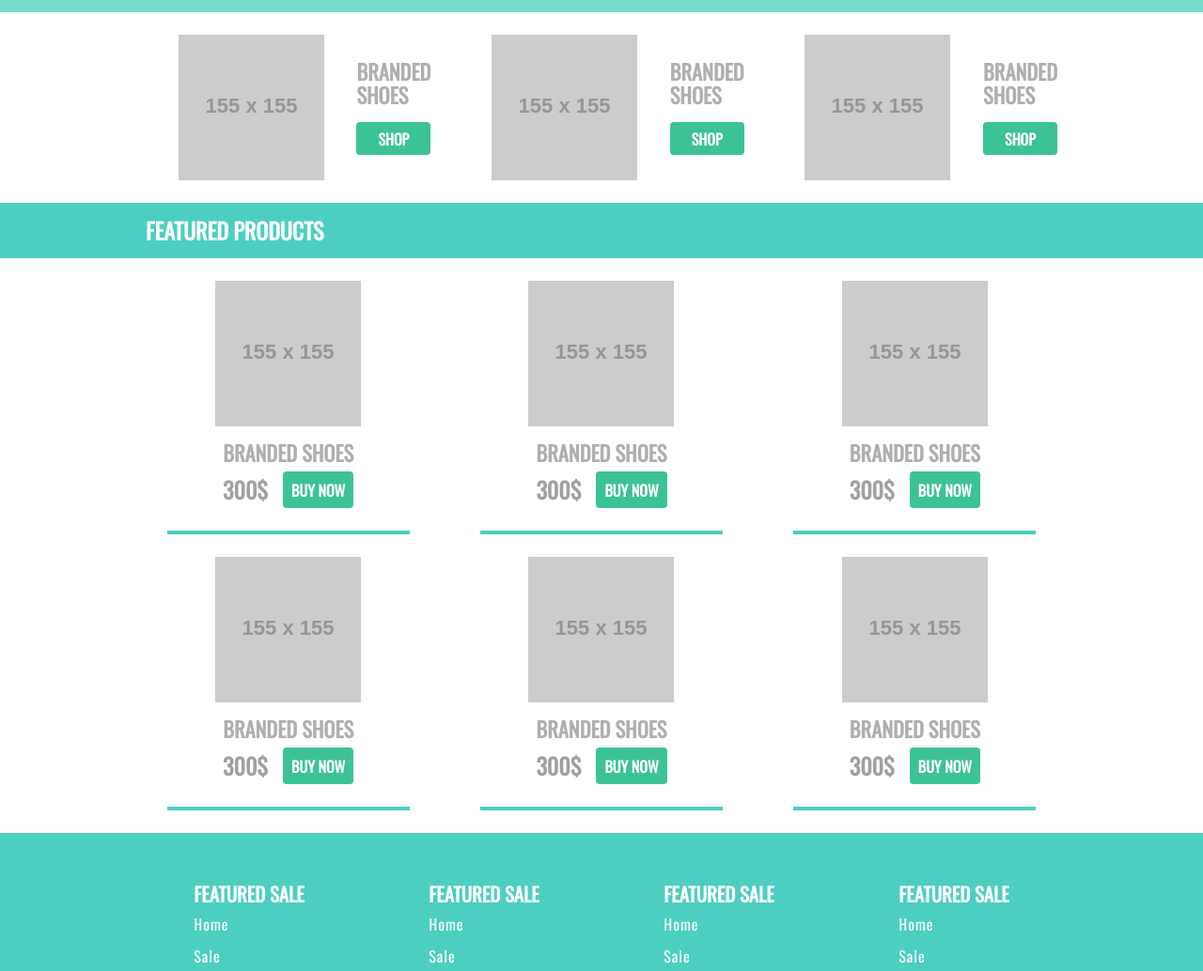
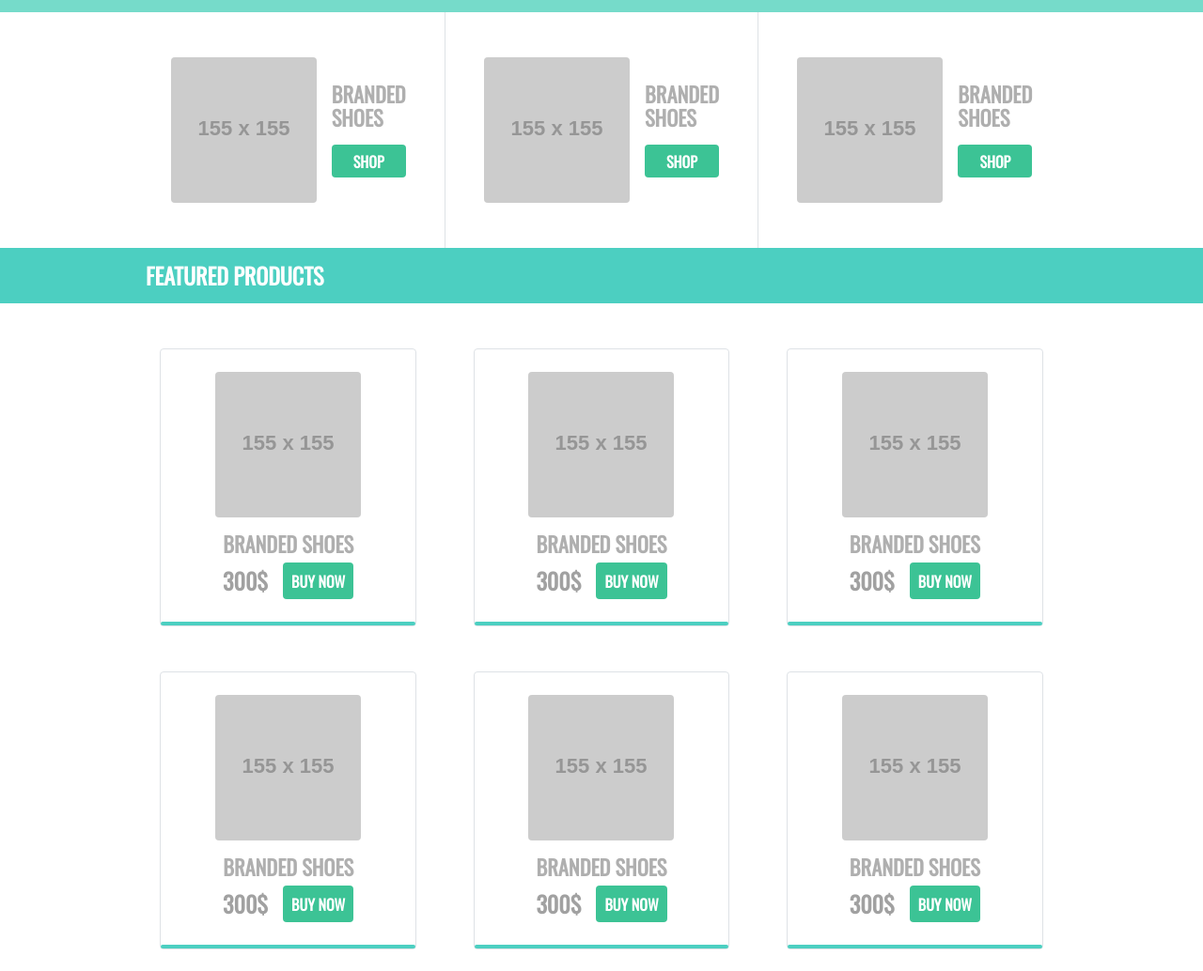
Before and after one commit to MikhailBelijj1997/aditti, a website: page index.html in a window 1280 px wide. Shown: the part 563-1597 px from the top of the page at 94% size. Drawn offline with nearby package versions, Linux system fonts and the light colour scheme; placeholder pictures from the web are drawn by us.

Commit message:
correction

```diff
--- a/assets/css/_variables.scss
+++ b/assets/css/_variables.scss
@@ -7,6 +7,7 @@ $color-logotype: #3cc3b5;
 $color-price: #a1a1a1;
 
 $bg-nav: #4ccfc1;
+$bg-copyright: #2da89b;
 
 $color-nav-link: #fff;
 $color-nav-link-hover: #f0f0f0;
--- a/assets/css/main.scss
+++ b/assets/css/main.scss
@@ -1,10 +1,5 @@
 @import "_variables.scss";
 @import "_mixin.scss";
-
-.m_auto{
-    display: block;
-    margin: 0 auto;
-}
 
 html, body{
     font-size: $font-size-base;
@@ -176,6 +171,12 @@ body{
 }
 
 /* Categories */
+.categories .img-thumbnail{
+    border-top: none;
+    border-bottom: none;
+    border-radius: 0px;
+}
+
 .title{
     @include title(1.4rem);
 
@@ -203,17 +204,25 @@ body{
 
 
 /* Product */
-.products__item::after{
+.products__item .img-thumbnail{
+    width: 90%;
+
+    margin: 0 auto;
+}
+
+.products__item .img-thumbnail::after{
     content: "";
 
     display: block;
 
-    width: 85%;
+    width: 100%;
     height: 4px;
 
     margin: 1.5rem auto 0;
 
     background-color: $bg-nav;
+
+    border-radius: inherit;
 }
 
 .btn_products{
@@ -252,3 +261,11 @@ body{
     font-family: $font-family-Oswald;
     text-transform: uppercase;
 }
+
+.copyright{
+    color: $color-nav-link;
+    font-weight: 400;
+    font-family: $font-family-OpenSans;
+
+    background-color: $bg-copyright;
+}
--- a/index.html
+++ b/index.html
@@ -84,7 +84,7 @@
         </div> <!-- /.container-fluid -->
     </div> <!-- /.nav -->
 
-    <div class="slider mb-4">
+    <div class="slider">
         <div class="bd-example">
             <div id="carouselExampleCaptions" class="carousel slide carousel-fade" data-ride="carousel">
                 <ol class="carousel-indicators">
@@ -145,15 +145,16 @@
         </div> <!-- /.bd-example -->
     </div> <!-- /.slider -->
 
-    <div class="mb-4"><!-- .categories -->
-        <div class="container-fluid"><!-- .conteiner-fuild -->
+    <!-- .categories -->
+    <div class="container-fluid categories"><!-- .conteiner-fuild -->
 
         <div class="row"><!-- .categories__items -->
 
             <div class="col-4
                         d-flex
-                            justify-content-center">
-                    <img src="https://via.placeholder.com/155" alt="#" class="m_auto">
+                        justify-content-center
+                        py-5">
+                <img src="https://via.placeholder.com/155" alt="#" class="rounded mr-3">
                 <div class="categories__information d-flex justify-content-center flex-column">
                     <div class="title mb-3">Branded<br>Shoes</div>
                     <button class="btn btn-link btn_categories">Shop</button>
@@ -162,8 +163,10 @@
 
             <div class="col-4
                         d-flex
-                            justify-content-center">
-                    <img src="https://via.placeholder.com/155" alt="#" class="m_auto">
+                        justify-content-center
+                        img-thumbnail
+                        py-5">
+                <img src="https://via.placeholder.com/155" alt="#" class="rounded mr-3">
                 <div class="categories__information d-flex justify-content-center flex-column">
                     <div class="title mb-3">Branded<br>Shoes</div>
                     <button class="btn btn-link btn_categories">Shop</button>
@@ -172,8 +175,9 @@
 
             <div class="col-4
                         d-flex
-                            justify-content-center">
-                    <img src="https://via.placeholder.com/155" alt="#" class="m_auto">
+                        justify-content-center
+                        py-5">
+                <img src="https://via.placeholder.com/155" alt="#" class="rounded mr-3">
                 <div class="categories__information d-flex justify-content-center flex-column">
                     <div class="title mb-3">Branded<br>Shoes</div>
                     <button class="btn btn-link btn_categories">Shop</button>
@@ -183,12 +187,12 @@
         </div>
 
     </div><!-- /.conteiner-fuild -->
-    </div><!-- /.categories -->
+    <!-- /.categories -->
 
     <!-- Product -->
     <section class="section">
 
-        <div class="section__title mb-4">
+        <div class="section__title mb-5">
             <div class="container-fluid py-3">Featured products</div>
         </div>
 
@@ -196,57 +200,69 @@
 
             <div class="row">
 
-                <div class="products__item col-4 mb-4">
-                    <img src="https://via.placeholder.com/155" alt="#" class="m_auto">
+                <div class="products__item col-4 mb-5">
+                    <div class="img-thumbnail px-0 pt-4 pb-0">
+                        <img src="https://via.placeholder.com/155" alt="#" class="rounded d-block mx-auto">
                         <div class="title mt-3 mb-2 text-center">Branded Shoes</div>
                         <div class="d-flex justify-content-center">
                             <div class="price products__price_font-size">300</div>
                             <button class="btn btn-link btn_products btn_products__btn-link_font-size ml-3 px-2 py-0">Buy Now</button>
                         </div>
                     </div>
+                </div>
 
-                <div class="products__item col-4 mb-4">
-                    <img src="https://via.placeholder.com/155" alt="#" class="m_auto">
+                <div class="products__item col-4 mb-5">
+                    <div class="img-thumbnail px-0 pt-4 pb-0">
+                        <img src="https://via.placeholder.com/155" alt="#" class="rounded d-block mx-auto">
                         <div class="title mt-3 mb-2 text-center">Branded Shoes</div>
                         <div class="d-flex justify-content-center">
                             <div class="price products__price_font-size">300</div>
                             <button class="btn btn-link btn_products btn_products__btn-link_font-size ml-3 px-2 py-0">Buy Now</button>
                         </div>
                     </div>
+                </div>
 
-                <div class="products__item col-4 mb-4">
-                    <img src="https://via.placeholder.com/155" alt="#" class="m_auto">
+                <div class="products__item col-4 mb-5">
+                    <div class="img-thumbnail px-0 pt-4 pb-0">
+                        <img src="https://via.placeholder.com/155" alt="#" class="rounded d-block mx-auto">
                         <div class="title mt-3 mb-2 text-center">Branded Shoes</div>
                         <div class="d-flex justify-content-center">
                             <div class="price products__price_font-size">300</div>
                             <button class="btn btn-link btn_products btn_products__btn-link_font-size ml-3 px-2 py-0">Buy Now</button>
                         </div>
                     </div>
+                </div>
 
-                <div class="products__item col-4 mb-4">
-                    <img src="https://via.placeholder.com/155" alt="#" class="m_auto">
+                <div class="products__item col-4 mb-5">
+                    <div class="img-thumbnail px-0 pt-4 pb-0">
+                        <img src="https://via.placeholder.com/155" alt="#" class="rounded d-block mx-auto">
                         <div class="title mt-3 mb-2 text-center">Branded Shoes</div>
                         <div class="d-flex justify-content-center">
                             <div class="price products__price_font-size">300</div>
                             <button class="btn btn-link btn_products btn_products__btn-link_font-size ml-3 px-2 py-0">Buy Now</button>
                         </div>
                     </div>
+                </div>
 
-                <div class="products__item col-4 mb-4">
-                    <img src="https://via.placeholder.com/155" alt="#" class="m_auto">
+                <div class="products__item col-4 mb-5">
+                    <div class="img-thumbnail px-0 pt-4 pb-0">
+                        <img src="https://via.placeholder.com/155" alt="#" class="rounded d-block mx-auto">
                         <div class="title mt-3 mb-2 text-center">Branded Shoes</div>
                         <div class="d-flex justify-content-center">
                             <div class="price products__price_font-size">300</div>
                             <button class="btn btn-link btn_products btn_products__btn-link_font-size ml-3 px-2 py-0">Buy Now</button>
                         </div>
                     </div>
+                </div>
 
-                <div class="products__item col-4 mb-4">
-                    <img src="https://via.placeholder.com/155" alt="#" class="m_auto">
+                <div class="products__item col-4 mb-5">
+                    <div class="img-thumbnail px-0 pt-4 pb-0">
+                        <img src="https://via.placeholder.com/155" alt="#" class="rounded d-block mx-auto">
                         <div class="title mt-3 mb-2 text-center">Branded Shoes</div>
                         <div class="d-flex justify-content-center">
                             <div class="price products__price_font-size">300</div>
                             <button class="btn btn-link btn_products btn_products__btn-link_font-size ml-3 px-2 py-0">Buy Now</button>
+                        </div>
                     </div>
                 </div>
 
@@ -460,7 +476,11 @@
                 </div>
 
             </div>
+
         </div>
+
+        <div class="copyright text-center py-2">Copyright &copy; 2019 Mikhail Beloshkursky</div>
+
     </footer>
 
     <script src="https://code.jquery.com/jquery-3.3.1.slim.min.js" integrity="sha384-q8i/X+965DzO0rT7abK41JStQIAqVgRVzpbzo5smXKp4YfRvH+8abtTE1Pi6jizo" crossorigin="anonymous"></script>
```
Also changed, not shown: Premium Ecommerce Website Template PSD for Free Download - cssauthor.com.jpg (deleted), assets/css/main.css, 1 other file. Lines whose indentation alone changed are shown as unchanged.
